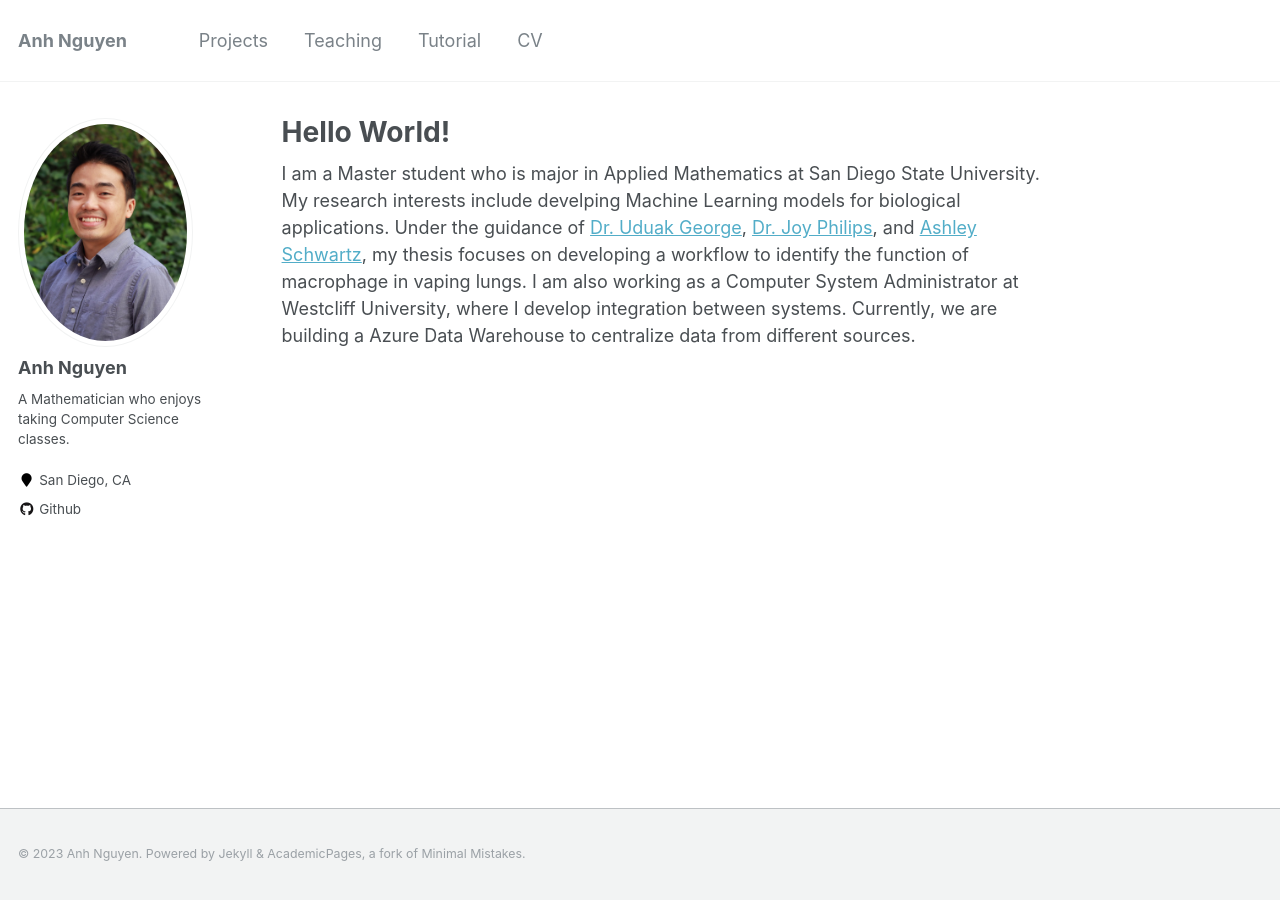
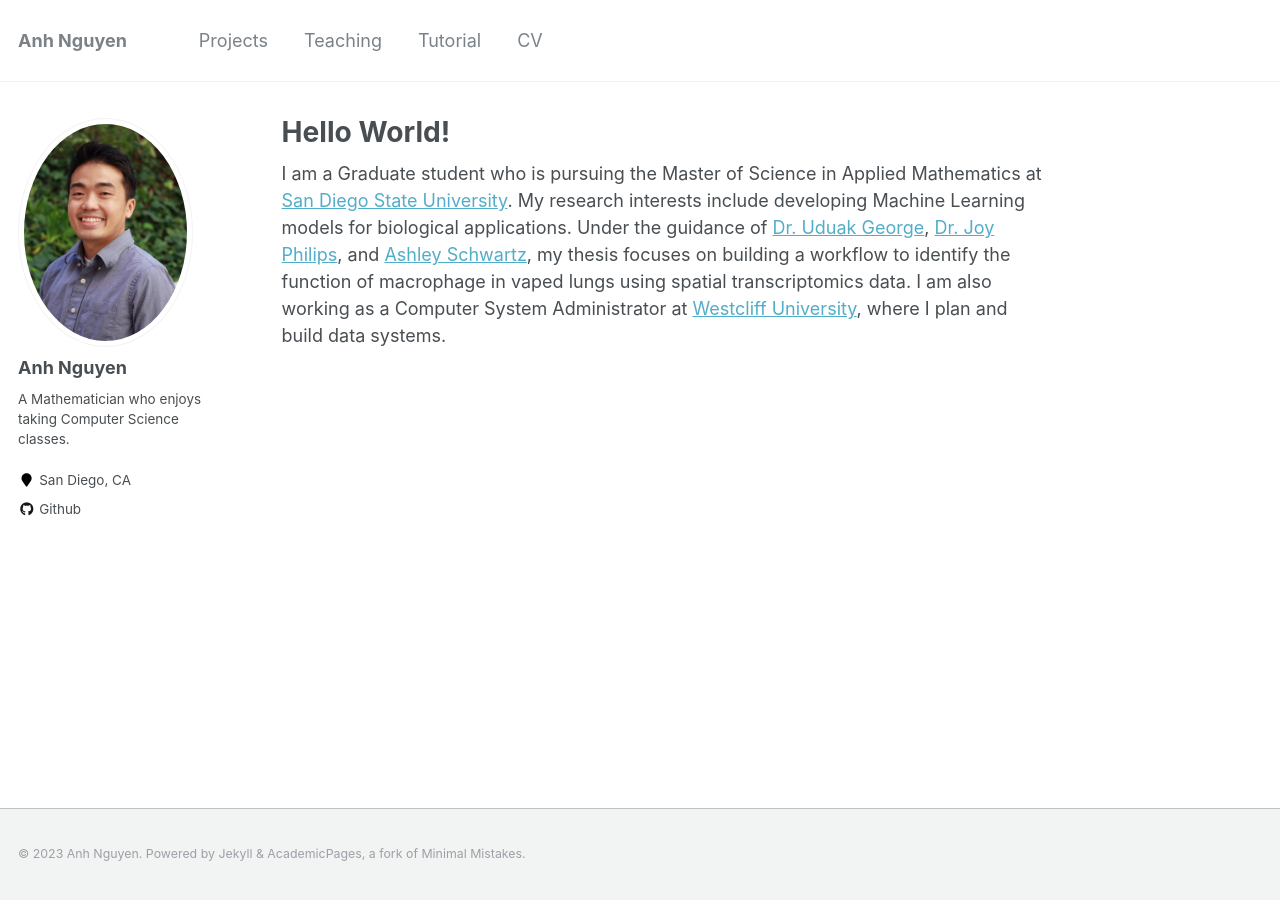
Before and after one commit to anhdnguy/anhdnguy.github.io, a Jekyll site: the page built from _pages/about.md, in a window 1280 px wide. Built offline with Jekyll 4.4.1, drawn with Linux system fonts in a browser that asks for light colours.

Commit message:
Update about.md

```diff
--- a/_pages/about.md
+++ b/_pages/about.md
@@ -8,4 +8,4 @@ redirect_from:
   - /about.html
 ---
 
-I am a Master student who is major in Applied Mathematics at San Diego State University. My research interests include develping Machine Learning models for biological applications. Under the guidance of [Dr. Uduak George](https://georgelab.sdsu.edu/), [Dr. Joy Philips](https://sci.sdsu.edu/dpsbsc/), and [Ashley Schwartz](https://ashleyschwartz.com/), my thesis focuses on developing a workflow to identify the function of macrophage in vaping lungs. I am also working as a Computer System Administrator at Westcliff University, where I develop integration between systems. Currently, we are building a Azure Data Warehouse to centralize data from different sources.
+I am a Graduate student who is pursuing the Master of Science in Applied Mathematics at [San Diego State University](https://www.sdsu.edu/). My research interests include developing Machine Learning models for biological applications. Under the guidance of [Dr. Uduak George](https://georgelab.sdsu.edu/), [Dr. Joy Philips](https://sci.sdsu.edu/dpsbsc/), and [Ashley Schwartz](https://ashleyschwartz.com/), my thesis focuses on building a workflow to identify the function of macrophage in vaped lungs using spatial transcriptomics data. I am also working as a Computer System Administrator at [Westcliff University](https://www.westcliff.edu/), where I plan and build data systems.
```
